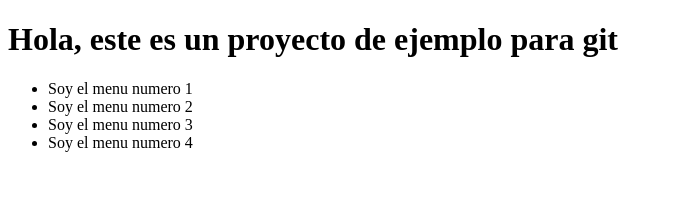
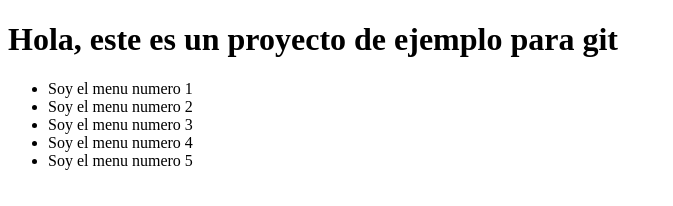
Before and after one commit to pipemerken/Proyecto_ejemplo_git, a plain HTML site: page index.html in a window 1280 px wide. Shown: the whole page, without its empty margins (0-673 px from the left). Drawn offline with Linux system fonts and the light colour scheme.

Commit message:
primer cambio

```diff
--- a/index.html
+++ b/index.html
@@ -12,6 +12,7 @@
         <li>Soy el menu numero 2</li>
         <li>Soy el menu numero 3</li>
         <li>Soy el menu numero 4</li>
+        <li>Soy el menu numero 5</li>
     </ul>
 </body>
 </html>
```
